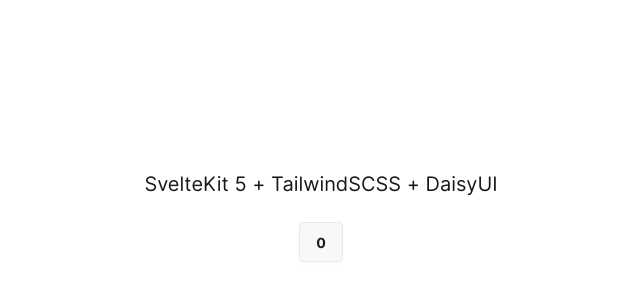
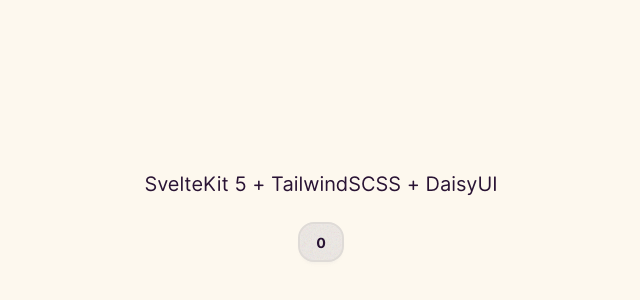
Before and after one commit to PatatoBit/offpage-home, a SvelteKit app: page / in a window 1280 px wide. Shown: the part 186-486 px from the top of the page, without its empty margins (319-959 px from the left). Built offline with nearby package versions, Linux system fonts and the light colour scheme.

Commit message:
Setup colors

```diff
--- a/src/app.css
+++ b/src/app.css
@@ -1,7 +1,44 @@
 @import 'tailwindcss';
-@plugin "daisyui";
+@plugin "daisyui" {
+	themes: 'offpage';
+}
 @plugin '@tailwindcss/forms';
 @plugin '@tailwindcss/typography';
+
+@plugin "daisyui/theme" {
+	name: 'offpage';
+	default: true;
+	prefersdark: false;
+	color-scheme: 'light';
+	--color-base-100: #fdf8ee;
+	--color-base-200: oklch(93.982% 0.007 61.449);
+	--color-base-300: oklch(91.586% 0.006 53.44);
+	--color-base-content: oklch(23.574% 0.066 313.189);
+	--color-primary: #0a64ff;
+	--color-primary-content: oklch(98% 0.022 95.277);
+	--color-secondary: oklch(75% 0.183 55.934);
+	--color-secondary-content: oklch(95% 0.026 236.824);
+	--color-accent: oklch(90% 0.076 70.697);
+	--color-accent-content: oklch(47% 0.157 37.304);
+	--color-neutral: oklch(27% 0.006 286.033);
+	--color-neutral-content: oklch(92% 0.004 286.32);
+	--color-info: oklch(68% 0.169 237.323);
+	--color-info-content: oklch(29% 0.066 243.157);
+	--color-success: oklch(69% 0.17 162.48);
+	--color-success-content: oklch(26% 0.051 172.552);
+	--color-warning: oklch(79% 0.184 86.047);
+	--color-warning-content: oklch(28% 0.066 53.813);
+	--color-error: oklch(64% 0.246 16.439);
+	--color-error-content: oklch(27% 0.105 12.094);
+	--radius-selector: 1rem;
+	--radius-field: 1rem;
+	--radius-box: 1rem;
+	--size-selector: 0.25rem;
+	--size-field: 0.25rem;
+	--border: 2px;
+	--depth: 1;
+	--noise: 1;
+}
 
 @font-face {
 	font-family: 'Open Runde';
```
